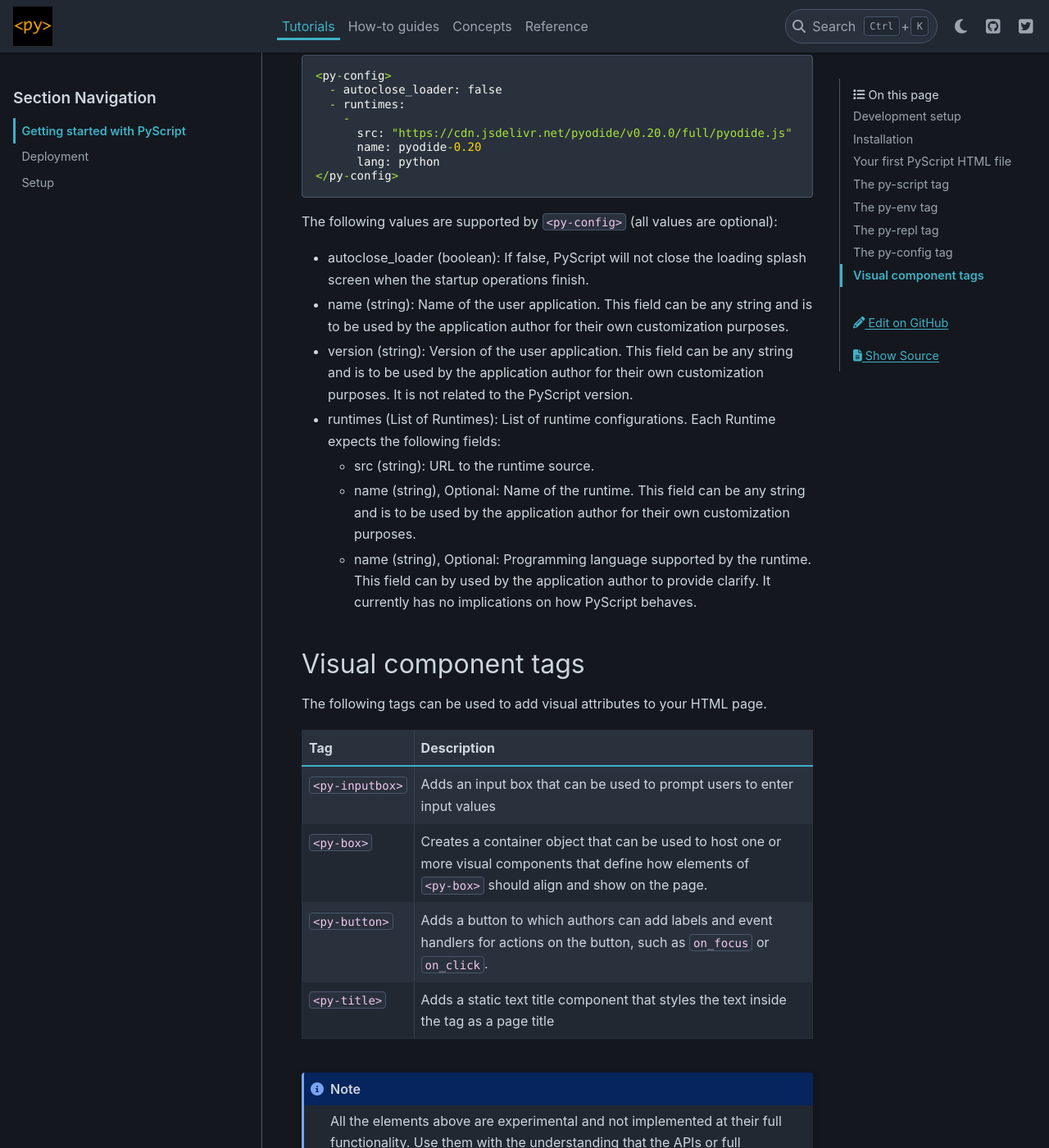
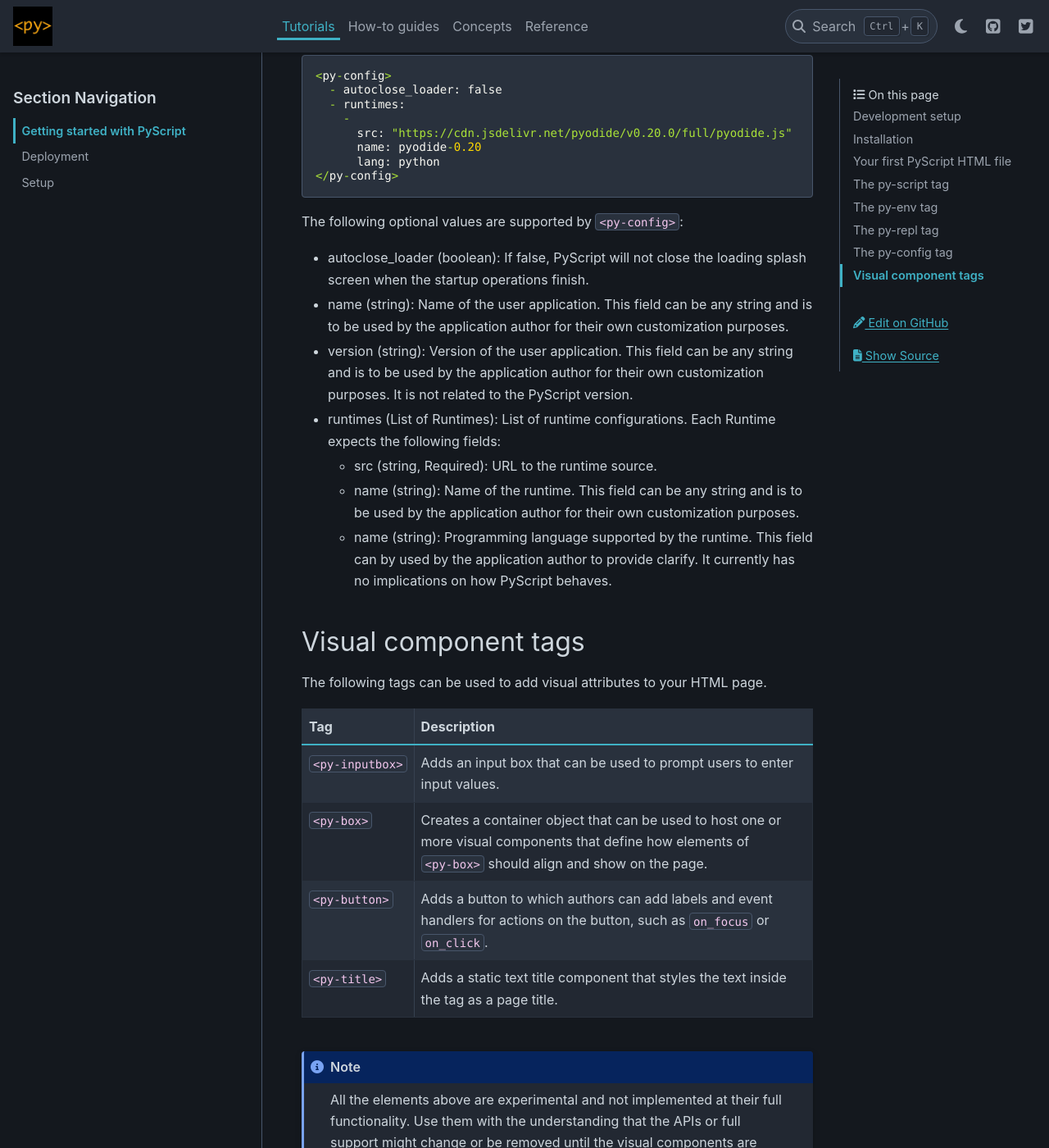
Before and after one commit to pyscript/pyscript, a Sphinx documentation site: the page built from docs/tutorials/getting-started.md, in a window 1280 px wide and 1400 px high, scrolled down 4888 px. Shown: the whole window at 82% size. Built offline with Sphinx 7.4.7 and the PyData theme 0.15.4, drawn with Linux system fonts in a browser that asks for light colours.

Commit message:
Update getting-started.md

````diff
--- a/docs/tutorials/getting-started.md
+++ b/docs/tutorials/getting-started.md
@@ -228,15 +228,15 @@
 </py-config>
 ```
 
-The following values are supported by `<py-config>` (all values are optional):
+The following optional values are supported by `<py-config>`:
 
   * autoclose_loader (boolean): If false, PyScript will not close the loading splash screen when the startup operations finish.
   * name (string): Name of the user application. This field can be any string and is to be used by the application author for their own customization purposes.
   * version (string): Version of the user application. This field can be any string and is to be used by the application author for their own customization purposes. It is not related to the PyScript version.
   * runtimes (List of Runtimes): List of runtime configurations. Each Runtime expects the following fields:
-    * src (string): URL to the runtime source.
-    * name (string), Optional: Name of the runtime. This field can be any string and is to be used by the application author for their own customization purposes.
-    * name (string), Optional: Programming language supported by the runtime. This field can by used by the application author to provide clarify. It currently has no implications on how PyScript behaves.
+    * src (string, Required): URL to the runtime source.
+    * name (string): Name of the runtime. This field can be any string and is to be used by the application author for their own customization purposes.
+    * name (string): Programming language supported by the runtime. This field can by used by the application author to provide clarify. It currently has no implications on how PyScript behaves.
 
 ## Visual component tags
 
@@ -244,10 +244,10 @@
 
 | Tag             | Description |
 | ---             | ----------- |
-| `<py-inputbox>` | Adds an input box that can be used to prompt users to enter input values |
+| `<py-inputbox>` | Adds an input box that can be used to prompt users to enter input values. |
 | `<py-box>`      | Creates a container object that can be used to host one or more visual components that define how elements of `<py-box>` should align and show on the page. |
 | `<py-button>`   | Adds a button to which authors can add labels and event handlers for actions on the button, such as `on_focus` or `on_click`. |
-| `<py-title>`    | Adds a static text title component that styles the text inside the tag as a page title |
+| `<py-title>`    | Adds a static text title component that styles the text inside the tag as a page title. |
 
 ```{note}
 All the elements above are experimental and not implemented at their full functionality. Use them with the understanding that the APIs or full support might change or be removed until the visual components are more mature.
````
